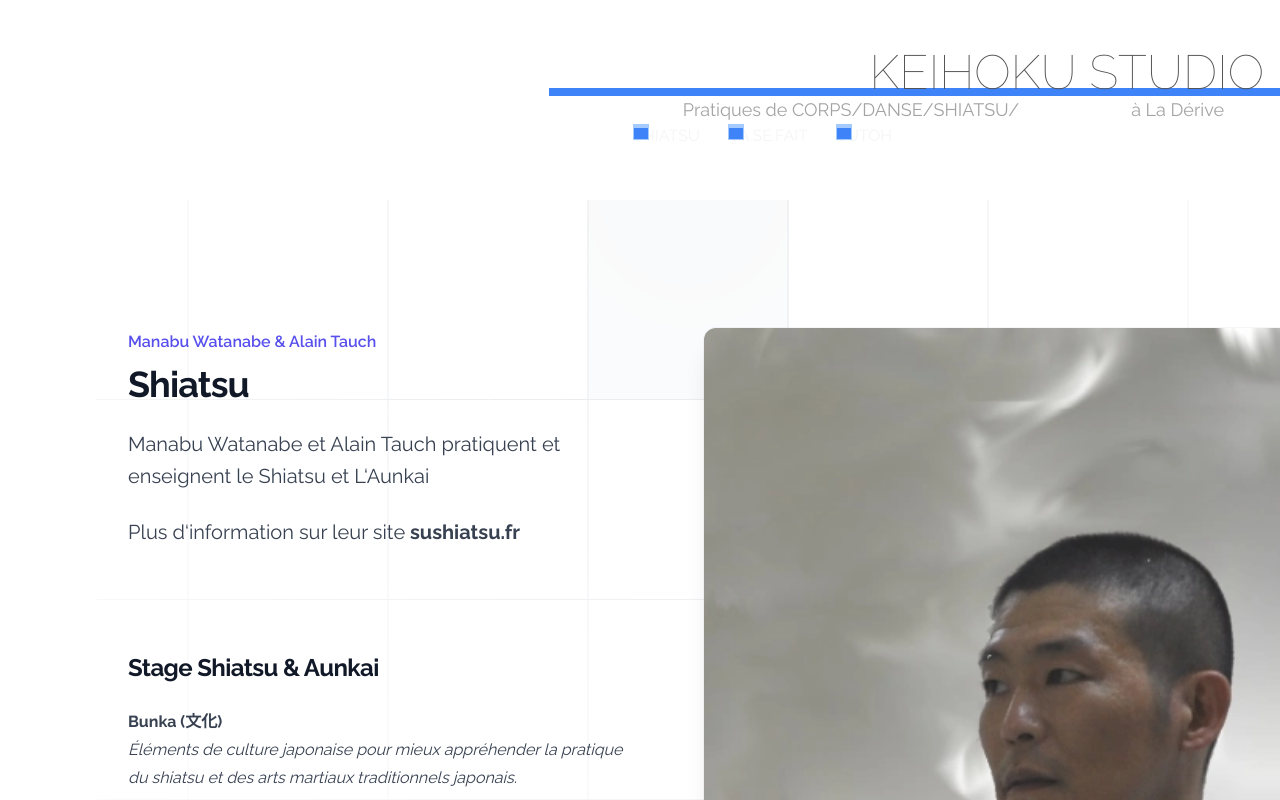
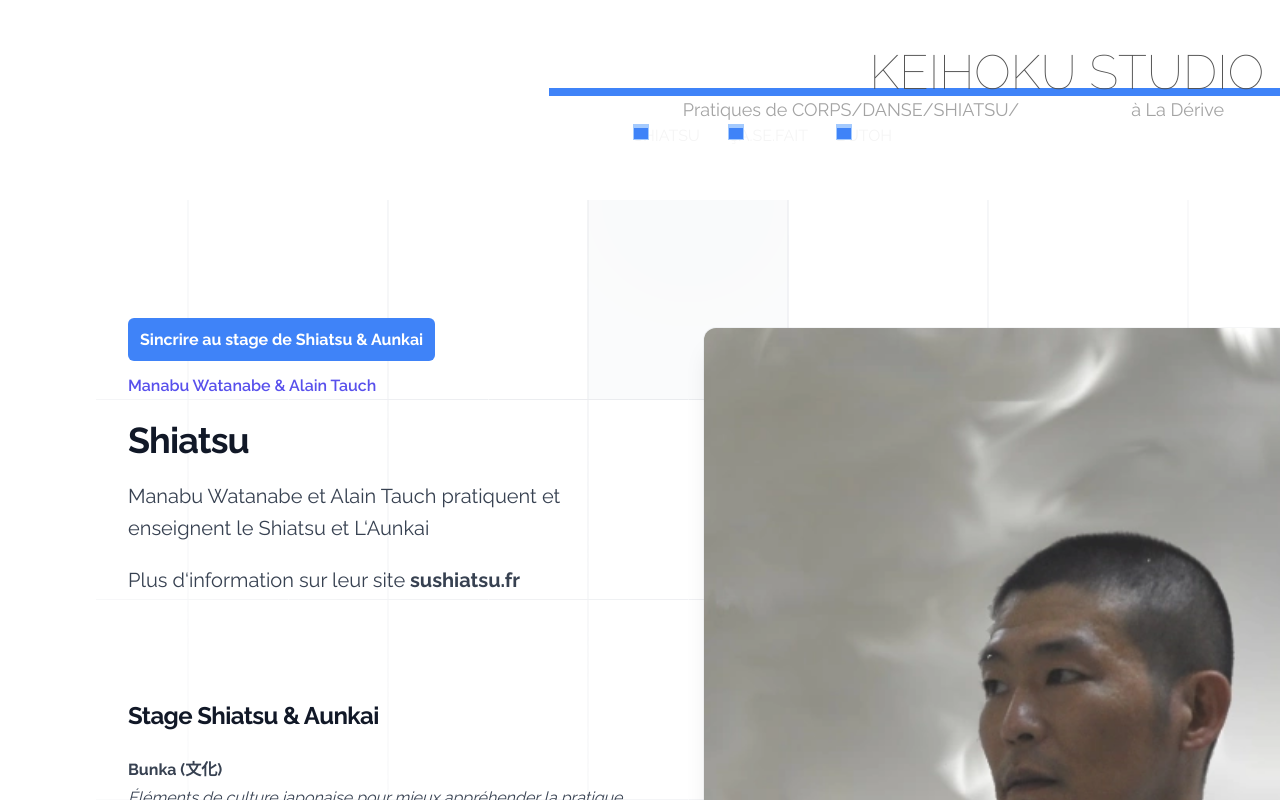
Before and after one commit to jolysnicolas1/keihoku, a Next.js app: page /shiatsu in a window 1280 px wide. Shown: the top 800 px of the page. Built offline with nearby package versions, Linux system fonts and the light colour scheme.

Commit message:
Add formulaire

```diff
--- a/app/page.tsx
+++ b/app/page.tsx
@@ -2,10 +2,7 @@
 
 
 import NextEventSm from './NextEventSm'
-import Shiatsu from './Shiatsu'
 import Link from 'next/link';
-import manabu from 'public/manabu.webp'
-import Image from 'next/image';
 
 
 
--- a/app/shiatsu/TwShiatsu.tsx
+++ b/app/shiatsu/TwShiatsu.tsx
@@ -34,7 +34,10 @@ export default function TwShiatsu() {
       <div className="mx-auto grid max-w-2xl grid-cols-1 gap-x-8 gap-y-16 lg:mx-0 lg:max-w-none lg:grid-cols-2 lg:items-start lg:gap-y-10">
         <div className="lg:col-span-2 lg:col-start-1 lg:row-start-1 lg:mx-auto lg:grid lg:w-full lg:max-w-7xl lg:grid-cols-2 lg:gap-x-8 lg:px-8">
           <div className="lg:pr-4">
-            <div className="lg:max-w-lg">
+            <div className="lg:max-w-lg space-y-5">
+              <Link target="blank" className="bg-blue-500 text-white font-bold rounded-md p-3 my-5 hover:bg-blue-400 duration-500" href="https://notionforms.io/forms/inscription-stage-shiatsu-aunkai-juillet-2023-jfgfs0">
+                Sincrire au stage de Shiatsu & Aunkai
+              </Link>
               <p className="text-base font-semibold leading-7 text-indigo-600">Manabu Watanabe & Alain Tauch</p>
               <h1 className="mt-2 text-3xl font-bold tracking-tight text-gray-900 sm:text-4xl">Shiatsu</h1>
               <p className="mt-6 text-xl leading-8 text-gray-700">
```
